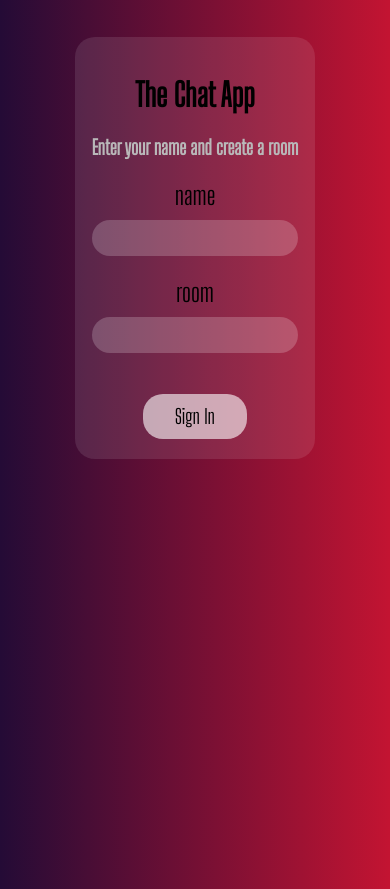
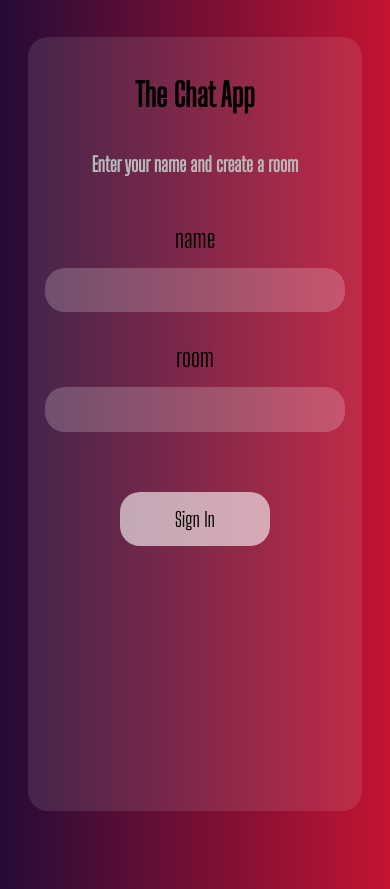
Before and after one commit to JesusFernandoRios/chat-app, a React (Create React App) app: page / in a window 390 px wide. Built offline with nearby package versions, Linux system fonts and the light colour scheme.

Commit message:
creating media queries for mobile devices

```diff
--- a/src/components/style/Chat.css
+++ b/src/components/style/Chat.css
@@ -31,3 +31,15 @@
     border-radius: 20px;
     padding: 10px;
 }
+
+@media (max-width: 768px) {
+    .outer__container {
+        height: 90vh;
+        flex-direction: column-reverse;
+        align-items: center;
+    }
+    .left__container {
+        width: 80%;
+    }
+
+}
--- a/src/components/style/Input.css
+++ b/src/components/style/Input.css
@@ -9,6 +9,7 @@
     height: 10px;
     outline: none;
     padding: 10px;
+    border-radius: 20px;
 }
 
 .sendButton {
--- a/src/components/style/Join.css
+++ b/src/components/style/Join.css
@@ -78,3 +78,19 @@ label {
     cursor: pointer;
     color: white;
 }
+
+@media (max-width: 768px) {
+    .join__container {
+        width: 90%;
+        height: 90vh;
+    }
+    .join__innerContainer {
+        display: flex;
+        flex-direction: column;
+        text-align: center;
+    }
+
+    .join__button {
+        margin-left: 0;
+    }
+}
```
Also changed, not shown: 1 other file (tests, documents, lock files or other folders).
